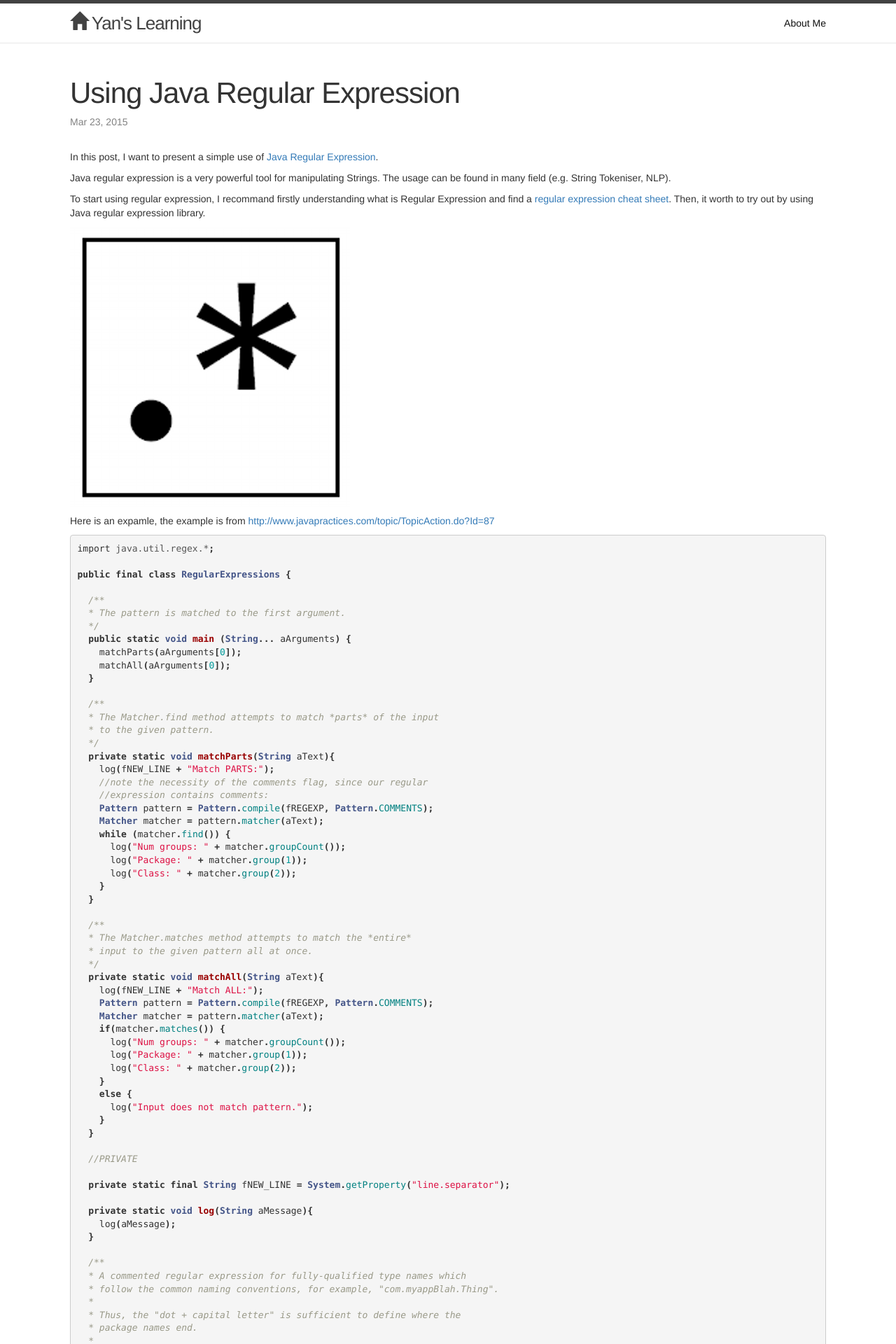
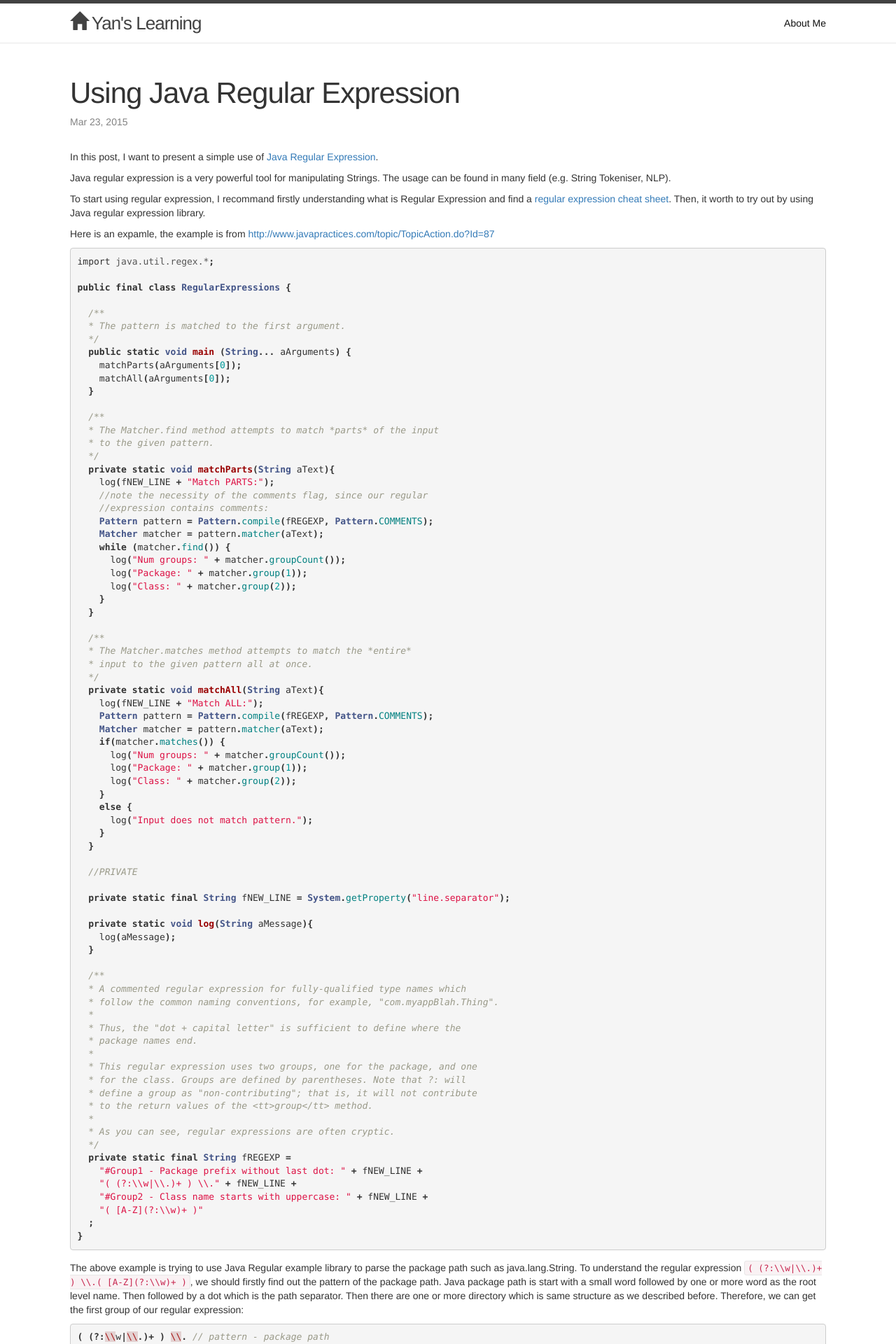
Before and after one commit to alvindaiyan/alvindaiyan.github.io, a Jekyll site: the page built from _posts/2015-03-20-java-regular-expression.markdown, in a window 1280 px wide. Shown: the top 1920 px of the page at 70% size. Built offline with Jekyll 4.4.1, drawn with Linux system fonts in a browser that asks for light colours; nearby versions of some CDN libraries; comment, search, counter and statistics services are not loaded.

Commit message:
minor change to update image location of java regex

````diff
--- a/_posts/2015-03-20-java-regular-expression.markdown
+++ b/_posts/2015-03-20-java-regular-expression.markdown
@@ -10,9 +10,6 @@
 Java regular expression is a very powerful tool for manipulating Strings. The usage can be found in many field (e.g. String Tokeniser, NLP).
 
 To start using regular expression, I recommand firstly understanding what is Regular Expression and find a [regular expression cheat sheet](http://www.rexegg.com/regex-quickstart.html). Then, it worth to try out by using Java regular expression library.
-
-![regex]({{ site.url }}/assets/regex.png)
-
 
 Here is an expamle, the example is from [http://www.javapractices.com/topic/TopicAction.do?Id=87](http://www.javapractices.com/topic/TopicAction.do?Id=87)
 
@@ -117,3 +114,6 @@
 1. in Java, to use the regular expression such as \w, **you have to use a extra backslash for it ```\\w```**. The reson is that '\' is a Java reserved character for String.class (e.g. "\n", "\t", "\"). However, we want the string to be present like '\w'. Therefore, we use a backslash to escape the special character '\' itself. We will write something like ```"\\w\\W\\D"``` in our regular expression string. To use '\' in regular expression, it has to be ```"\\\\"```. Therefore, when you see a pattern like "https:\\\\\\\\(\\w)+". Don't panic, this's trying to parse a url pattern.
 
 2. to use the group, you have to call the method ```matches()``` on your Matcher object. Otherwise, you will found a error says the group is not found when using ```mathcer.group(\*your group number here*\)```.
+
+
+![regex]({{ site.url }}/assets/regex.png)
````
